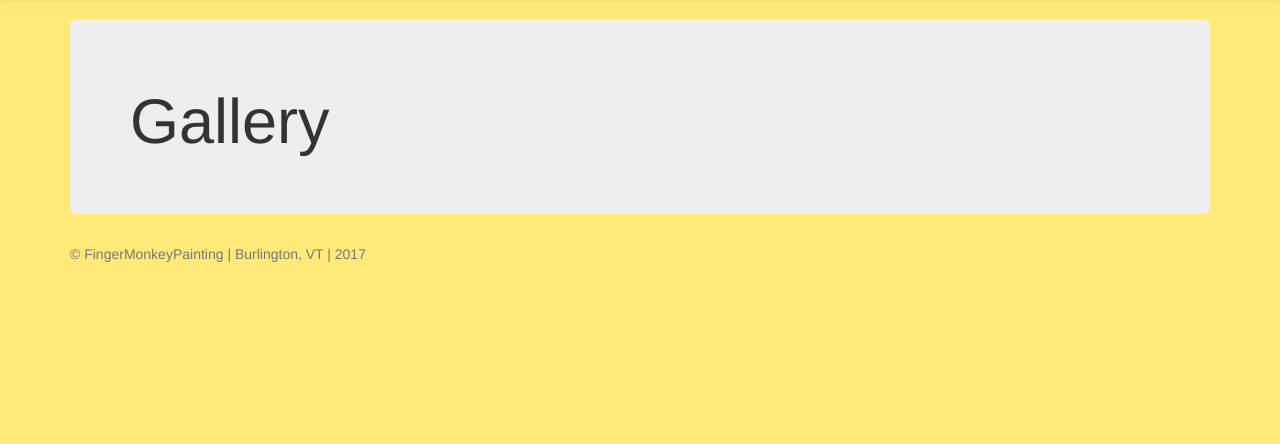
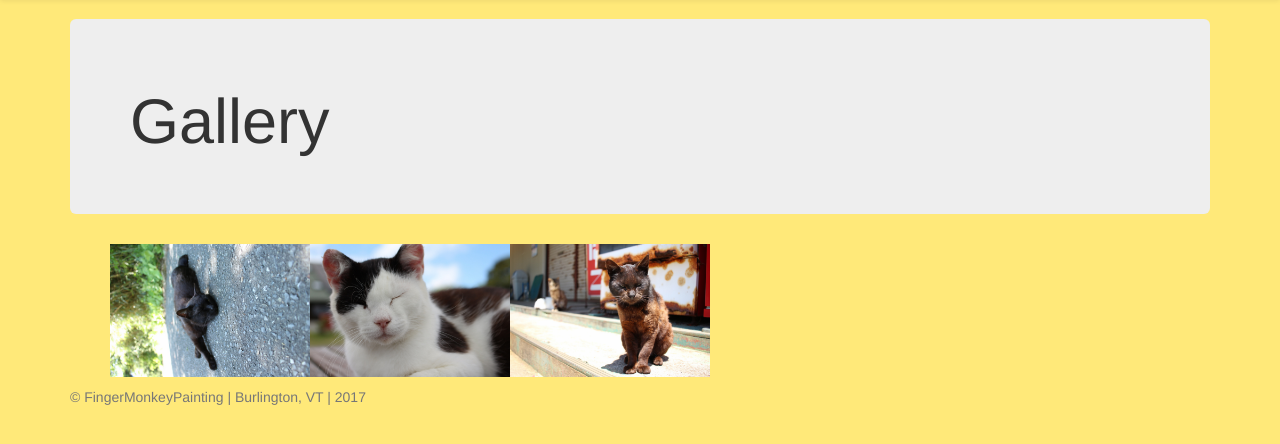
Before and after one commit to joeListro/FingerMonkeyPainting, a PHP site: page /php/gallery.php in a window 1280 px wide. Shown: the part 51-495 px from the top of the page. Run offline with PHP 8.4, Linux system fonts and the light colour scheme.

Commit message:
Gallery
Gallery works, with a few css issues. ill try to fix them. also look i
did something!

```diff
--- a/src/common/css/style.css
+++ b/src/common/css/style.css
@@ -33,3 +33,27 @@ iframe{
 	height: 50px;
 	width: 50px;
 }
+
+#galleryList li {
+    display: inline-block;
+    float: left;
+    list-style: none;
+    padding: 0;
+}
+
+
+
+
+#galleryList img {
+
+
+	/*
+	for some reason this fuck with the
+	formatting, makes it be a list
+	down instead of across
+   height: 50%;
+   width: 50%;
+	*/
+   height:133px;
+   width:200px;
+}
--- a/src/index.php
+++ b/src/index.php
@@ -3,7 +3,6 @@ include("./include/header.inc");
 echo 'LadderMonkeyPainting Home';
 include("./include/header2_index.inc");
 // header2 includes <body> tag, footer includes </body>
-
 
 //add in title
 echo '
@@ -44,7 +43,7 @@ echo '
         <!-- Wrapper for slides -->
         <div class="carousel-inner" role="listbox">
             <div class="item active">
-            <img src="./images/ tmp.jpg" alt="cat">
+            <img src="./images/tmp.jpg" alt="cat">
             </div>
 
             <div class="item">
--- a/src/php/gallery.php
+++ b/src/php/gallery.php
@@ -25,6 +25,17 @@ echo '
 
         <h1>Gallery</h1>
     </div>
+
+	    <div id="galleryListWrapper">
+                    <ul id="galleryList" class="clearfix">
+                    <li><a href="gallery-images/4488826_6f061c99ec_b_d.jpg" title="Image1" rel="colorbox"><img src="../images/tmp.jpg" alt="Image1"/></a></li>
+                    <li><a href="gallery-images/4488826_6f061c99ec_b_d.jpg" title="Image2" rel="colorbox"><img src="../images/tmp3.jpg" alt="Image2"/></a></li>
+                    <li><a href="gallery-images/4488826_6f061c99ec_b_d.jpg" title="Image3" rel="colorbox"><img src="../images/tmp2.jpg" alt="Image3"/></a></li>
+
+                    </ul>
+            </div>
+
+
 </div>';
 
 include("../include/footer.inc");
```
